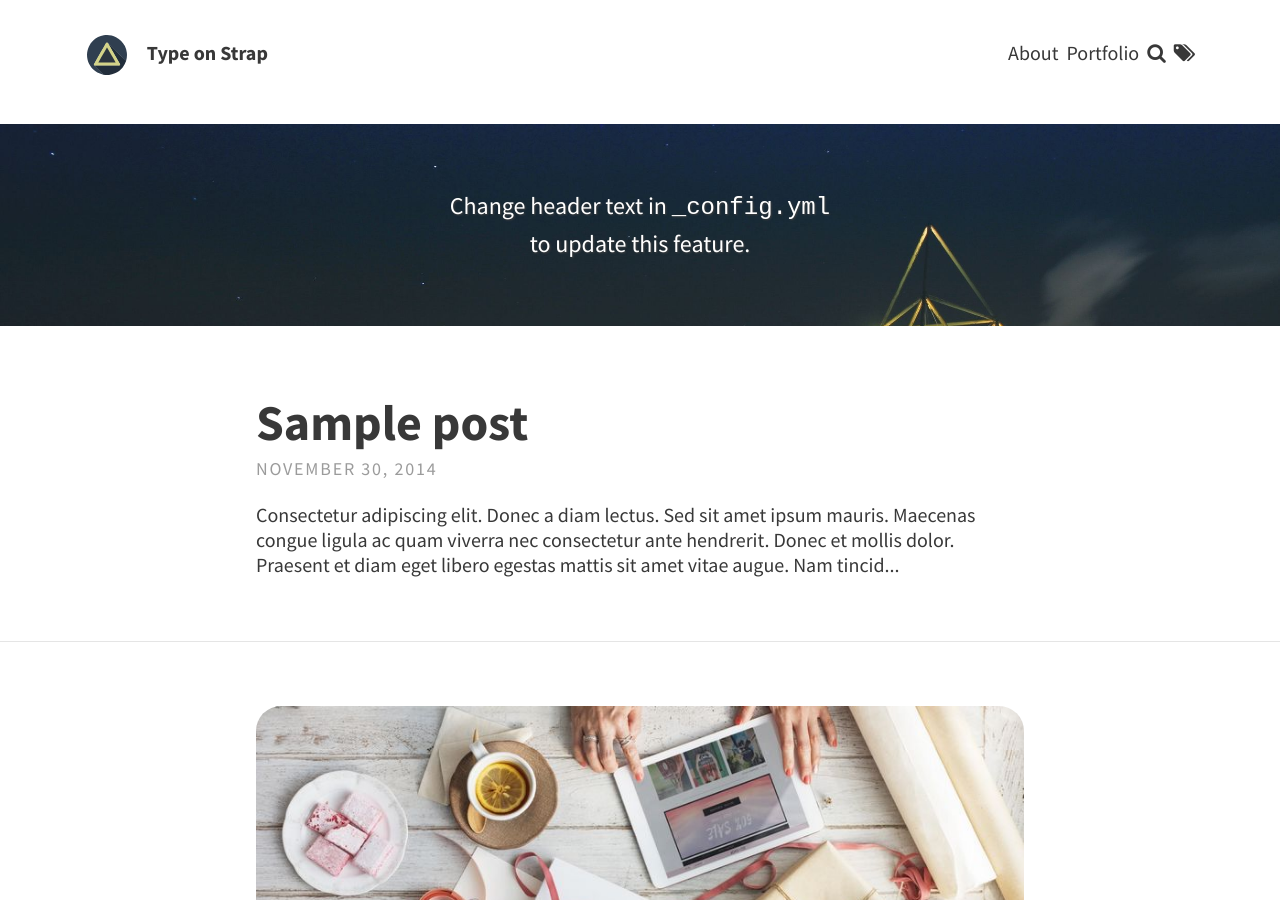
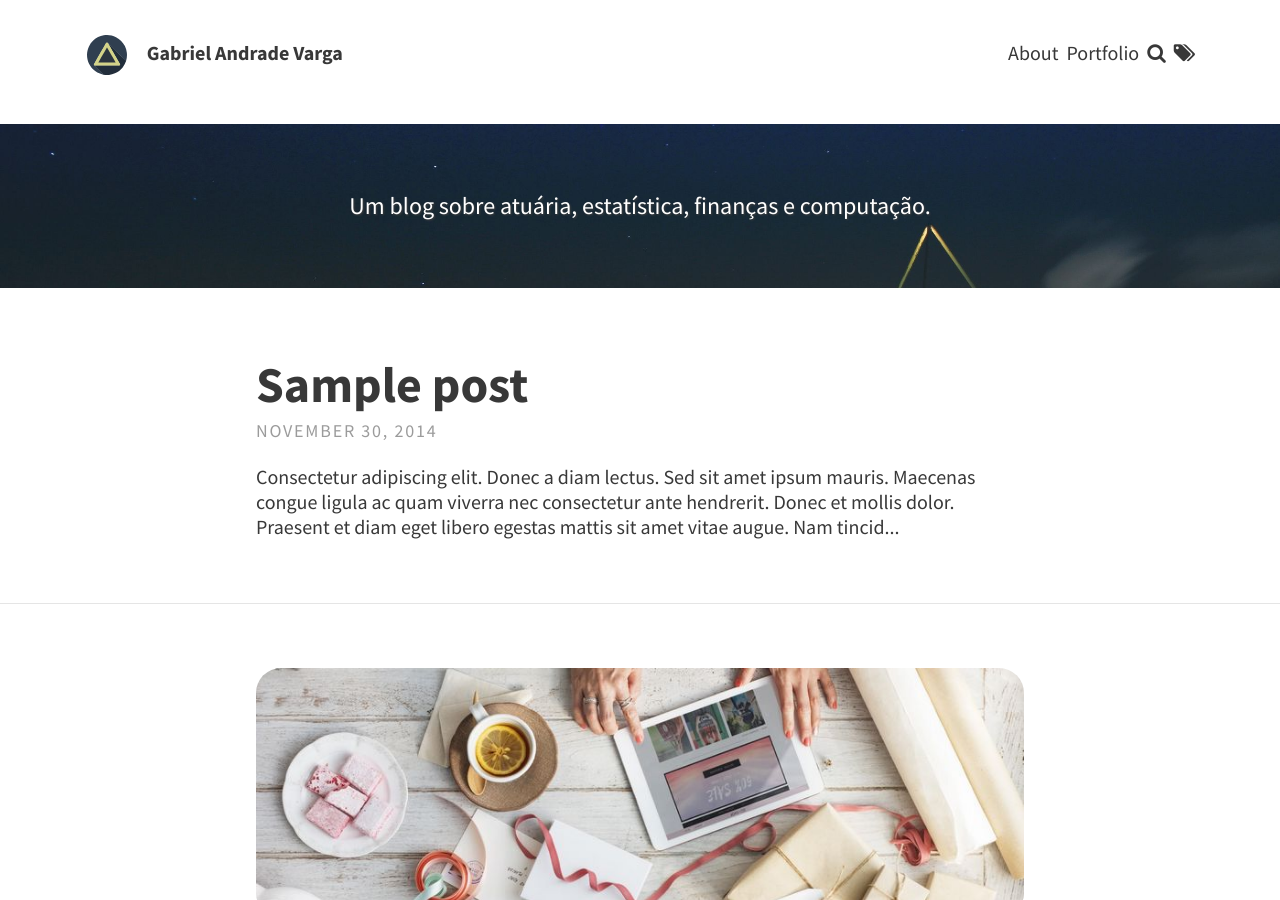
Before and after one commit to vargagabriel/vargagabriel.github.io, a Jekyll site: the page built from index.html, in a window 1280 px wide and 900 px high. Built offline with Jekyll 4.4.1, drawn with Linux system fonts in a browser that asks for light colours; the list of posts is cut into pages by our own code.

Commit message:
Update docs

```diff
--- a/_config.yml
+++ b/_config.yml
@@ -1,11 +1,11 @@
 # SITE CONFIGURATION
 baseurl: ""
-url: "https://vargagabriel.github.io"
+url: "andradevarga.com"
 
 # THEME-SPECIFIC CONFIGURATION
 theme_settings:
   # Meta
-  title: Type on Strap
+  title: Gabriel Andrade Varga
   avatar: assets/img/triangle.svg
   favicon: assets/favicon.ico
   gravatar: # Email MD5 hash
@@ -13,7 +13,7 @@ theme_settings:
 
   # Header and footer text
   header_text: > #two or three lines to describe your site
-     <p>Change header text in <code>_config.yml</code> <br> to update this feature.</p>
+     <p>Um blog sobre atuária, estatística, finanças e computação.</p>
   header_text_feature_image: assets/img/pexels/triangular.jpeg
   footer_text: >
    Powered by <a href="https://jekyllrb.com/">Jekyll</a> with <a href="https://github.com/sylhare/Type-on-Strap">Type on Strap</a>
```
